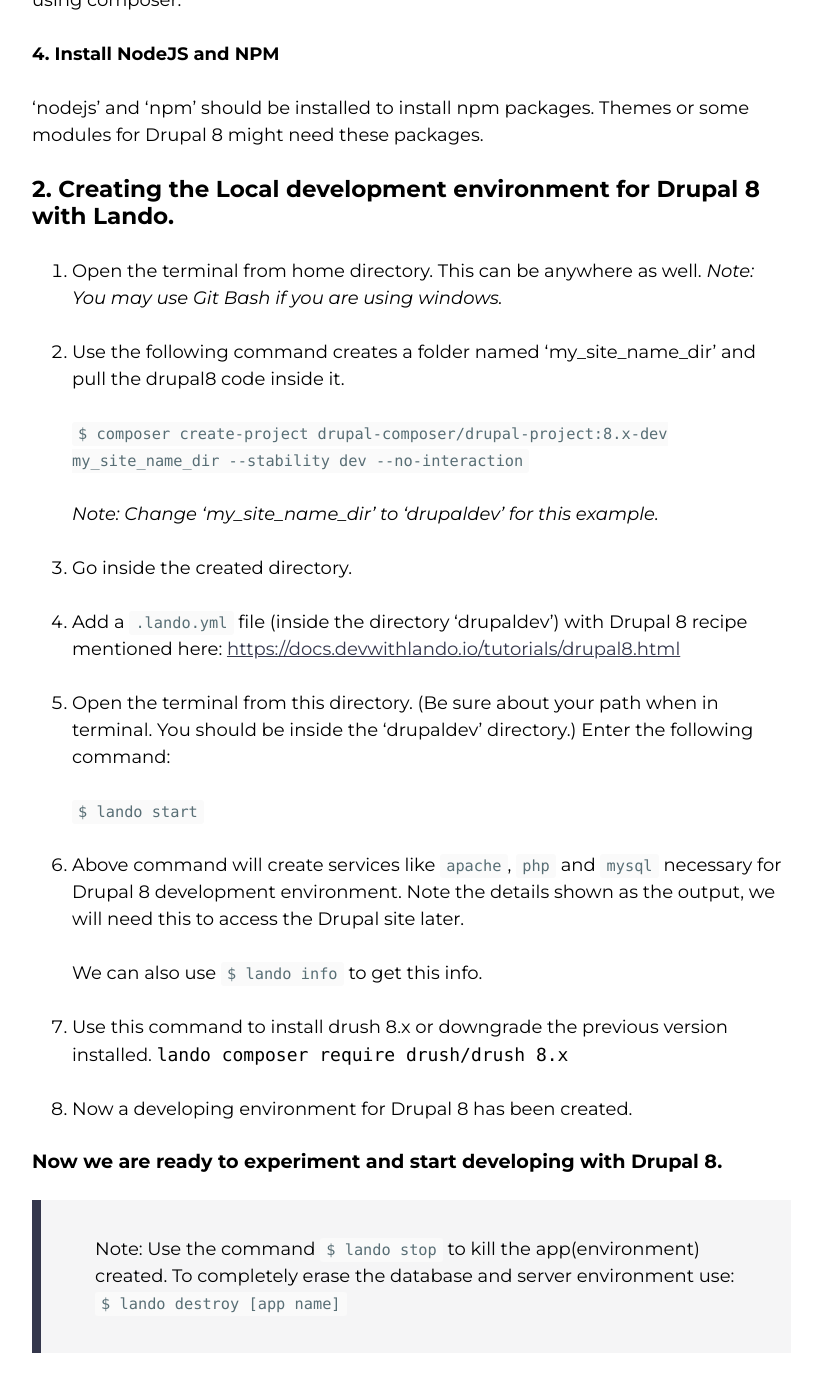
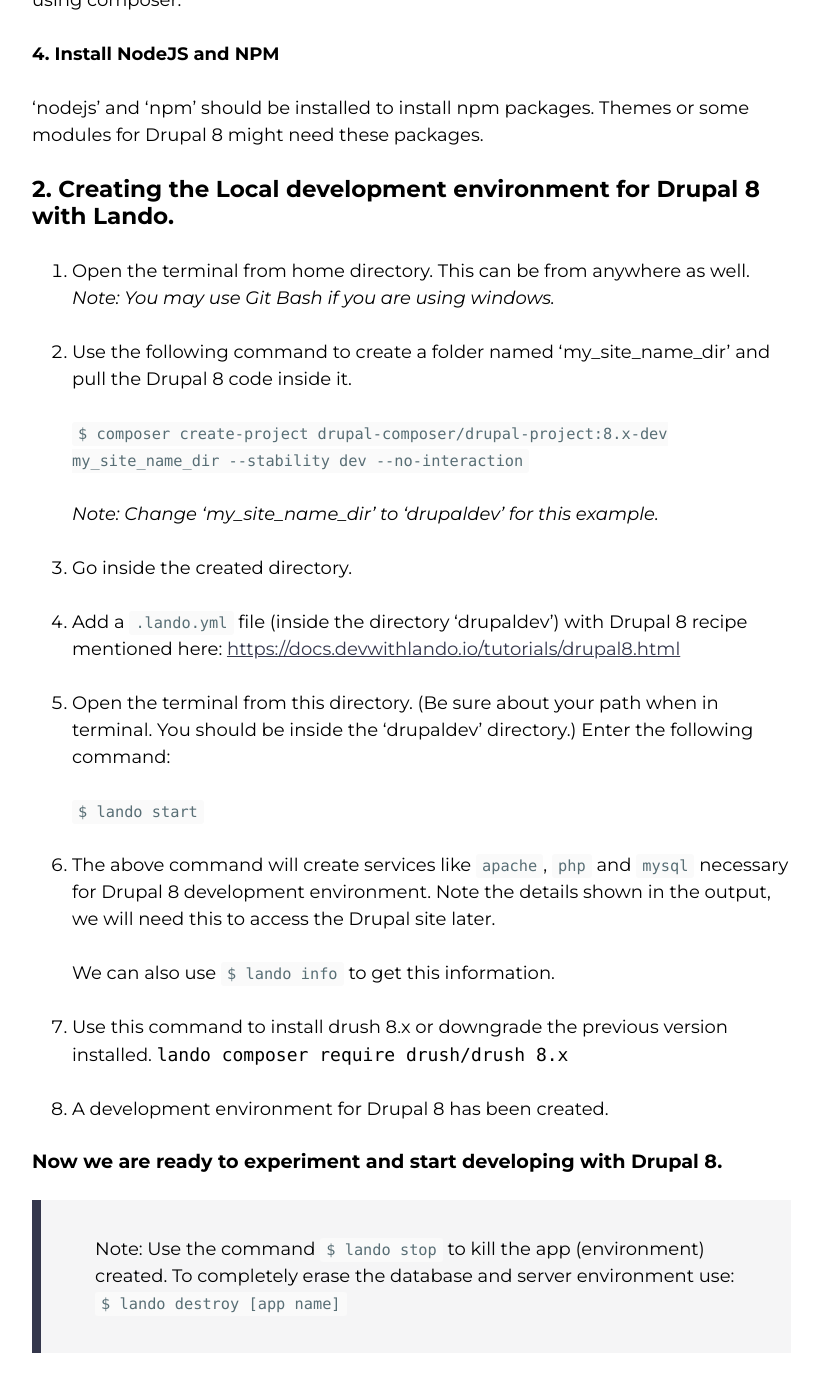
Before and after one commit to bhooraj/bhooraj-blog, a Jekyll site: the page built from _posts/2019-07-31-development-evironment-for-drupal-8-with-lando.md, in a window 1280 px wide and 1400 px high, scrolled down 2121 px. Shown: the top 1392 px of the window, without its empty margins (343-1163 px from the left). Built offline with Jekyll 4.4.1, drawn with Linux system fonts in a browser that asks for light colours; nearby versions of some CDN libraries; some web fonts are replaced; comment, search, counter and statistics services are not loaded; some of the changed text lies outside the part shown.

Commit message:
Update 2019-07-31-development-evironment-for-drupal-8-with-lando.md
Edited the article a bit to correct some grammar and punctuations.

```diff
--- a/_posts/2019-07-31-development-evironment-for-drupal-8-with-lando.md
+++ b/_posts/2019-07-31-development-evironment-for-drupal-8-with-lando.md
@@ -66,10 +66,10 @@
 
 ### 2. Creating the Local development environment for Drupal 8 with Lando.
 
-  1. Open the terminal from home directory. This can be anywhere as well.
+  1. Open the terminal from home directory. This can be from anywhere as well.
     *Note: You may use Git Bash if you are using windows.*
 
-  2. Use the following command creates a folder named 'my_site_name_dir' and pull the drupal8 code inside it.
+  2. Use the following command to create a folder named 'my_site_name_dir' and pull the Drupal 8 code inside it.
 
       `$ composer create-project drupal-composer/drupal-project:8.x-dev my_site_name_dir --stability dev --no-interaction`
 
@@ -83,19 +83,19 @@
 
 	   `$ lando start`
 
-  6. Above command will create  services like `apache`, `php` and `mysql` necessary for Drupal 8 development environment. Note the details shown as the output, we will need this to access the Drupal site later.
+  6. The above command will create  services like `apache`, `php` and `mysql` necessary for Drupal 8 development environment. Note the details shown in the output, we will need this to access the Drupal site later.
 
-     We can also use `$ lando info` to get this info.
+     We can also use `$ lando info` to get this information.
 
  7. Use this command to install drush 8.x or downgrade the previous version installed.
   <code>lando composer require drush/drush 8.x</code>
 
- 8. Now a developing environment for Drupal 8 has been created.
+ 8. A development environment for Drupal 8 has been created.
 
 #### Now we are ready to experiment and start developing with Drupal 8.
 
 >Note:
- Use the command `$ lando stop` to kill the app(environment) created.
+ Use the command `$ lando stop` to kill the app (environment) created.
  To completely erase the database and server environment use:
 	`$ lando destroy [app name]`
 
```
Also changed, not shown: other parts of _posts/2019-07-31-development-evironment-for-drupal-8-with-lando.md (+2 -2 lines).
